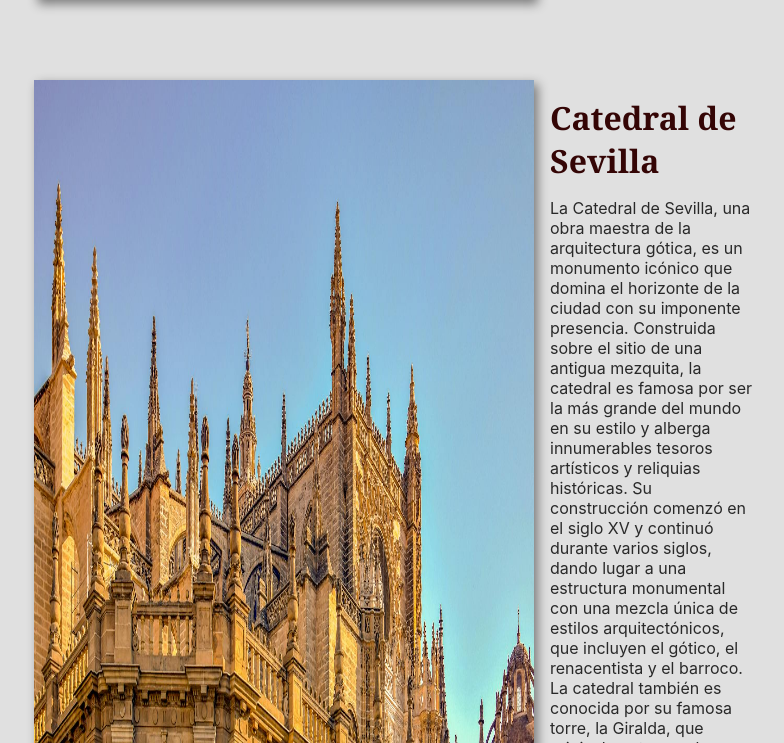
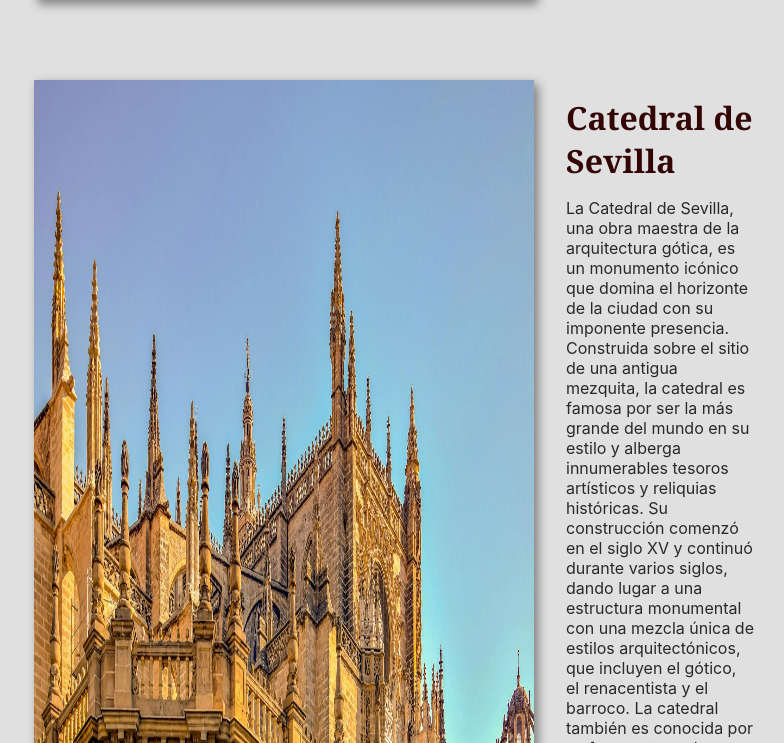
Before and after one commit to jorgebg12/UOC_boilerplate_JorgeBartol, a website built with Parcel: page src/index.html in a window 1280 px wide. Shown: the part 3937-4680 px from the top of the page, without its empty margins (238-1022 px from the left). Built offline with nearby package versions, Linux system fonts and the light colour scheme.

Commit message:
flexbox fix

```diff
--- a/src/index.html
+++ b/src/index.html
@@ -54,7 +54,7 @@
             </div>
           </div>
 
-          <div class="place-card">
+          <div class="place-card gap-1">
             <img class="place-img shadow" src="./assets/images/catedral-sevilla.jpeg" alt="Catedral de Sevilla">
             <div class="place-card-body flex-col gap-1">
               <h3><a class="place-title sherif contrast contrast-hover" href="#">Catedral de Sevilla</a></h3>
```
Also changed, not shown: dist/index.html.
